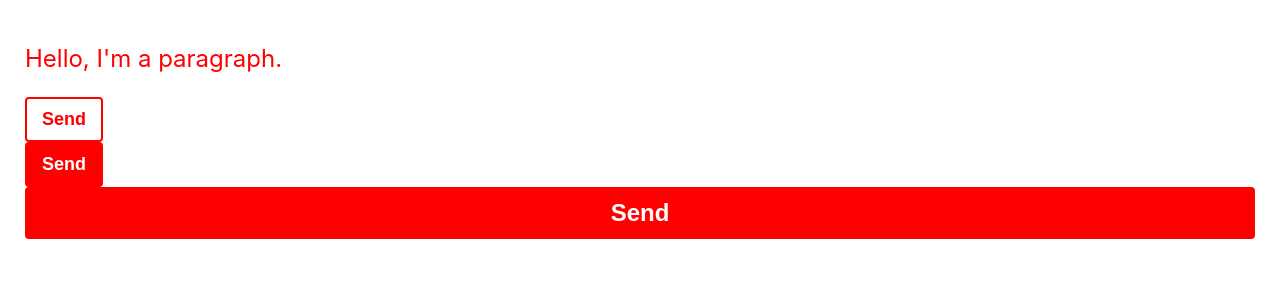
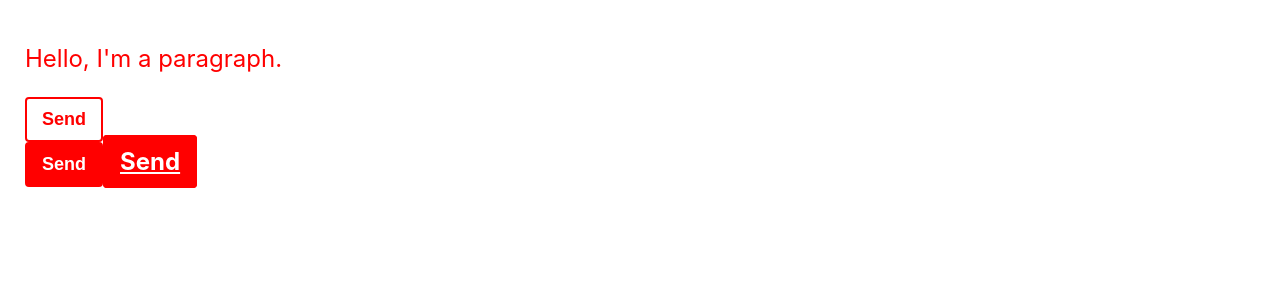
Before and after one commit to lopez-tomas/learning-react, a React (Create React App) app in the folder styled/: page / in a window 1280 px wide. Shown: the top 300 px of the page. Built offline with nearby package versions, Linux system fonts and the light colour scheme.

Commit message:
feat: changing rendered tags with 'as' property.

```diff
--- a/styled/src/App.js
+++ b/styled/src/App.js
@@ -39,7 +39,7 @@ const App = () => {
       <Button>Send</Button>
       <br />
       <Button primary>Send</Button>
-      <BlockButton primary>Send</BlockButton>
+      <BlockButton primary as="a" href="#">Send</BlockButton>
     </Content>
   )
 }
```
